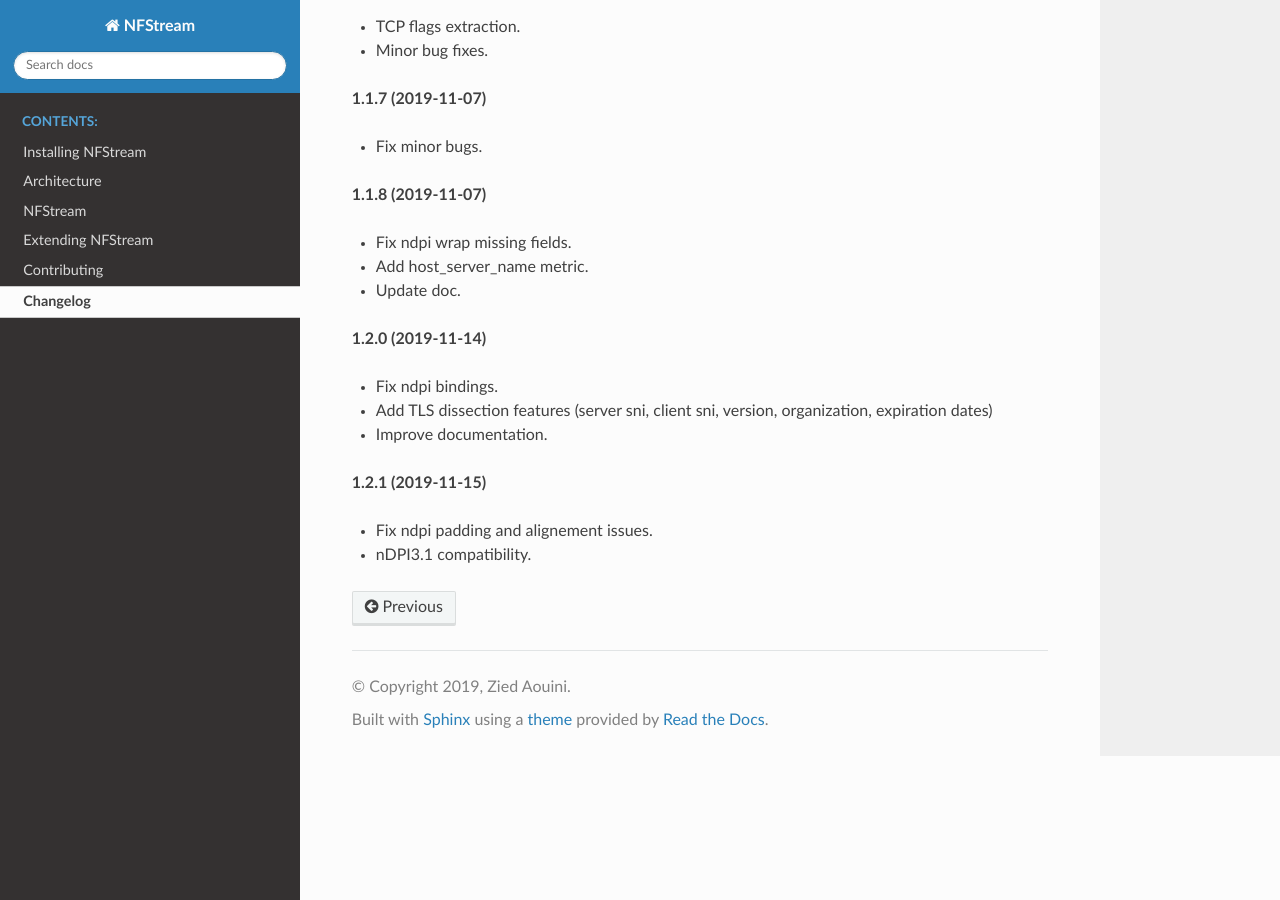
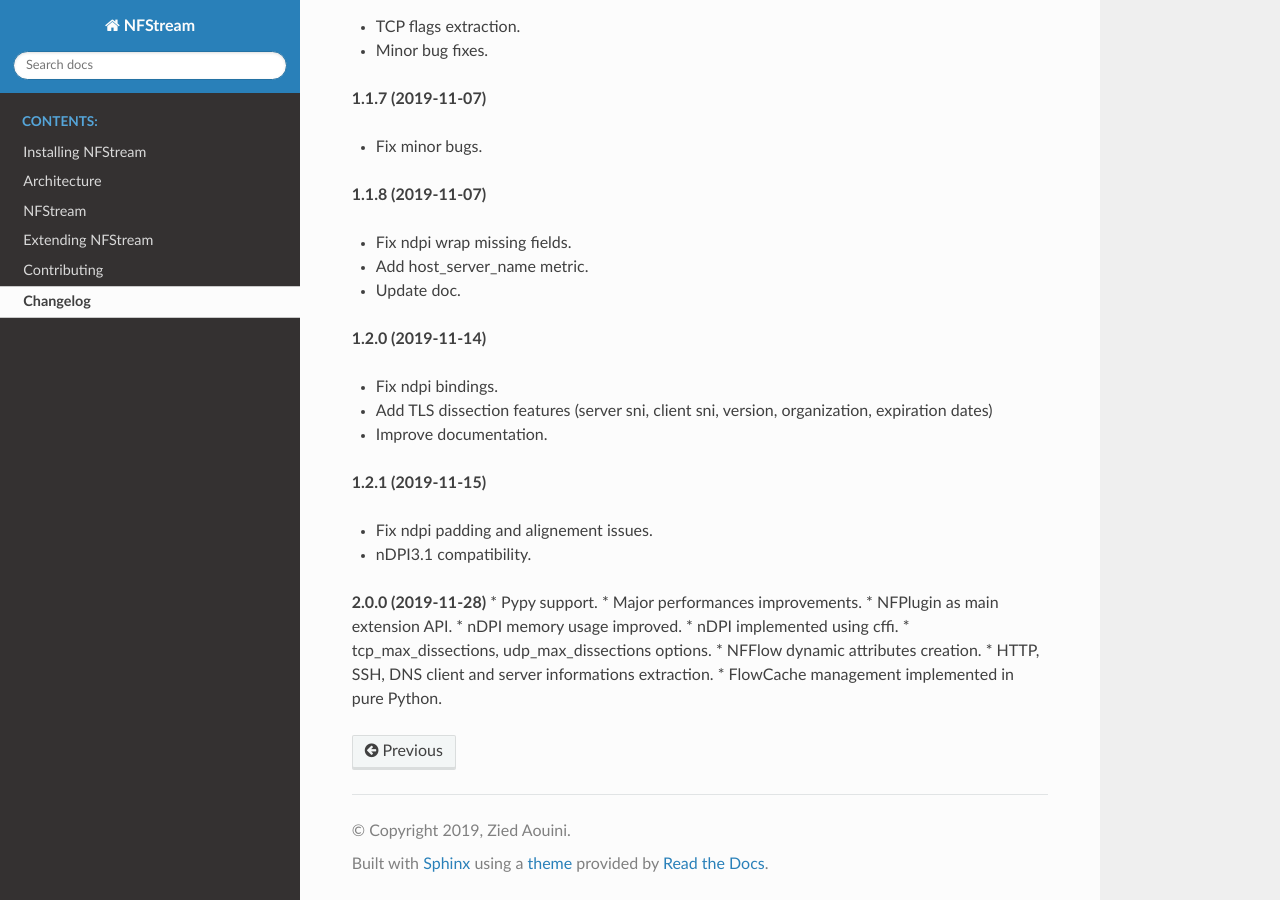
Before and after one commit to nfstream/nfstream, a Sphinx documentation site: the page built from docs/source/changelog.rst, in a window 1280 px wide and 900 px high, scrolled down 1657 px. Built offline with Sphinx 7.4.7 and the Read the Docs theme 2.0.0, drawn with Linux system fonts in a browser that asks for light colours.

```diff
--- a/docs/source/changelog.rst
+++ b/docs/source/changelog.rst
@@ -88,3 +88,14 @@
 
 * Fix ndpi padding and alignement issues.
 * nDPI3.1 compatibility.
+
+**2.0.0 (2019-11-28)**
+* Pypy support.
+* Major performances improvements.
+* NFPlugin as main extension API.
+* nDPI memory usage improved.
+* nDPI implemented using cffi.
+* tcp_max_dissections, udp_max_dissections options.
+* NFFlow dynamic attributes creation.
+* HTTP, SSH, DNS client and server informations extraction.
+* FlowCache management implemented in pure Python.
```
